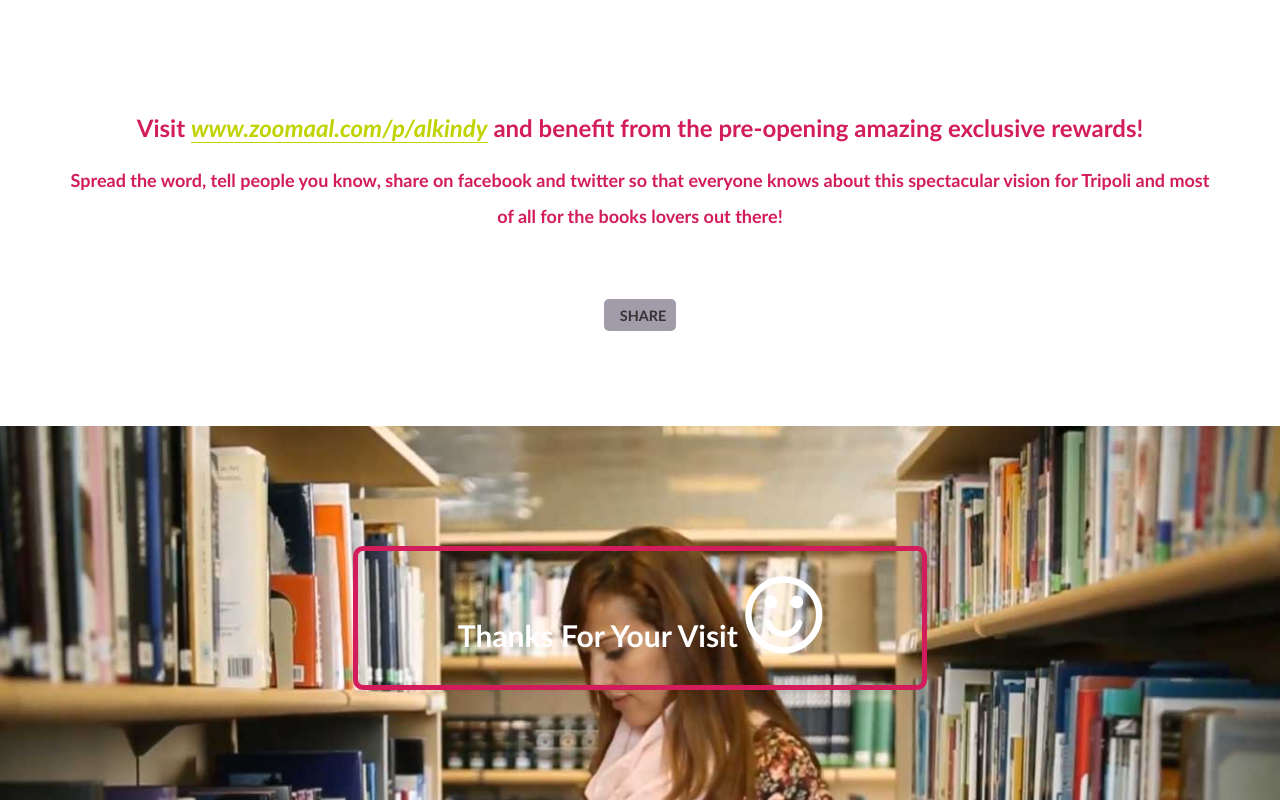
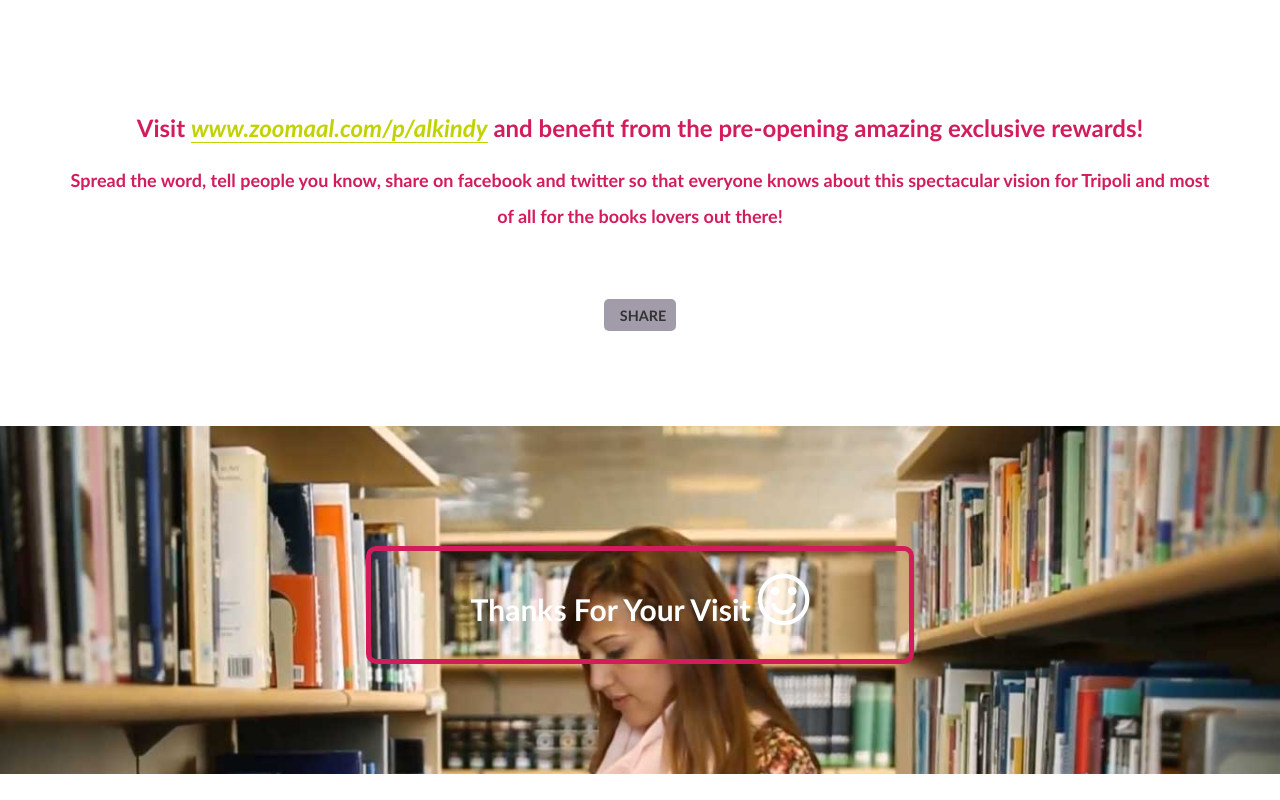
Before and after one commit to albaraam/alkindy, a plain HTML site: page index.html in a window 1280 px wide. Shown: the part 2029-2829 px from the top of the page. After the commit the page ends 2803 px from the top, so only its background shows below. Drawn offline with Linux system fonts and the light colour scheme; a web font is replaced by a local one.

Commit message:
fix smaller face size in 'thanks' section

```diff
--- a/index.html
+++ b/index.html
@@ -137,7 +137,7 @@
 
     <div id="thanks">
         <div class="container">
-            <h2 class="section-title">Thanks For Your Visit <i class="fa fa-smile-o fa-3x"></i></h2>
+            <h2 class="section-title">Thanks For Your Visit <i class="fa fa-smile-o fa-2x"></i></h2>
         </div>
     </div>
 
```
